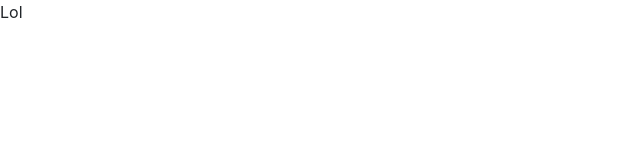
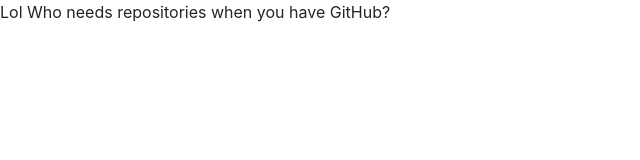
Before and after one commit to MarthaMcPherson/Code-First, a plain HTML site: page index.html in a window 1280 px wide. Shown: the whole page, without its empty margins (0-640 px from the left). Drawn offline with nearby package versions, Linux system fonts and the light colour scheme.

Commit message:
Who needs repositories?

```diff
--- a/index.html
+++ b/index.html
@@ -3,5 +3,6 @@
 <head>
 	<meta name="viewport" content="width=device-width, initial-scale=1.0">
 	Lol
+	Who needs repositories when you have GitHub?
 </head>
 </hmtl>
```
